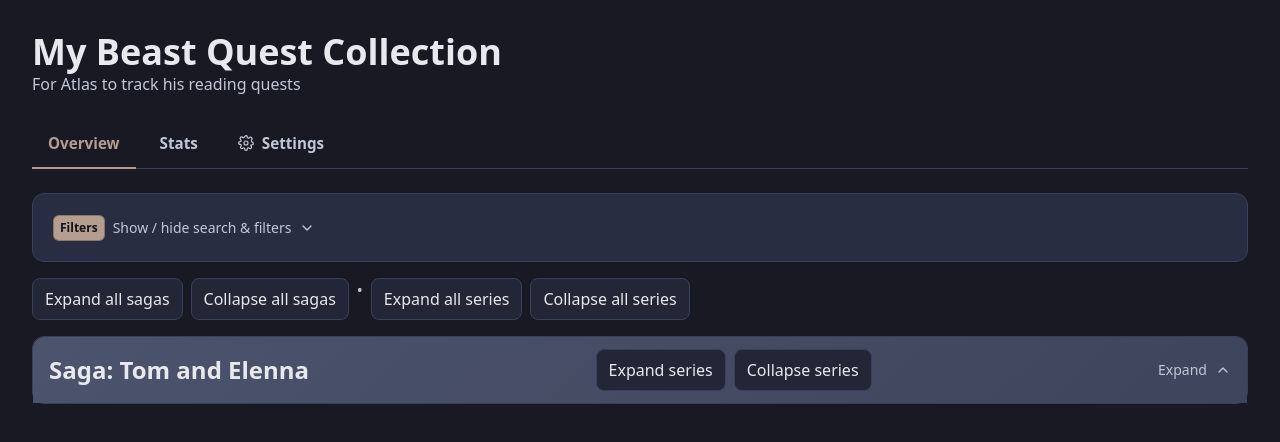
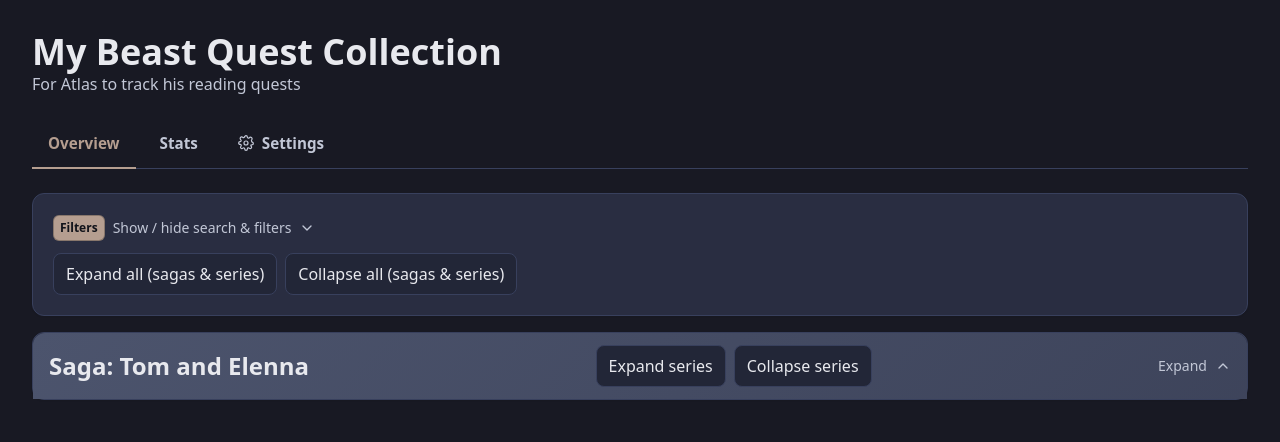
Before and after one commit to Dashdor182/beastquest, a plain HTML site: page index.html in a window 1280 px wide. Drawn offline with nearby package versions, Linux system fonts and the light colour scheme.

Commit message:
Update index.html

```diff
--- a/index.html
+++ b/index.html
@@ -32,9 +32,8 @@
 
     <!-- OVERVIEW TAB -->
     <section id="tab-overview" class="tab-panel block" role="tabpanel" aria-labelledby="tabOverview">
-      <!-- Controls -->
+      <!-- Filters (sticky) -->
       <section class="panel rounded-xl shadow-sm border brand-border p-3 sm:p-5 mb-4 sticky-toolbar">
-        <!-- Collapsible Filters -->
         <details id="filtersCollapse" class="group">
           <summary class="cursor-pointer select-none inline-flex items-center gap-2 text-sm muted hover:text-[color:var(--text)]">
             <span class="badge">Filters</span>
@@ -75,16 +74,13 @@
             </div>
           </div>
         </details>
+
+        <!-- Global expand/collapse controls (Overview) -->
+        <div class="mt-3 flex flex-wrap gap-2">
+          <button id="btnExpandAll" class="btn">Expand all (sagas & series)</button>
+          <button id="btnCollapseAll" class="btn">Collapse all (sagas & series)</button>
+        </div>
       </section>
-
-      <!-- Global expand/collapse tools -->
-      <div class="flex flex-wrap gap-2 mb-4">
-        <button id="btnExpandAllSagas" class="btn btn-ghost">Expand all sagas</button>
-        <button id="btnCollapseAllSagas" class="btn btn-ghost">Collapse all sagas</button>
-        <span class="muted">•</span>
-        <button id="btnExpandAllSeries" class="btn btn-ghost">Expand all series</button>
-        <button id="btnCollapseAllSeries" class="btn btn-ghost">Collapse all series</button>
-      </div>
 
       <!-- Results container -->
       <div id="results" class="space-y-8"></div>
@@ -115,10 +111,10 @@
           </div>
         </section>
 
-        <!-- Stats tools -->
-        <div class="flex flex-wrap gap-2">
-          <button id="btnStatsExpandAllSagas" class="btn btn-ghost">Expand all sagas</button>
-          <button id="btnStatsCollapseAllSagas" class="btn btn-ghost">Collapse all sagas</button>
+        <!-- Global expand/collapse controls (Stats) -->
+        <div class="flex flex-wrap gap-2 justify-end">
+          <button id="btnStatsExpandAll" class="btn">Expand all sagas</button>
+          <button id="btnStatsCollapseAll" class="btn">Collapse all sagas</button>
         </div>
 
         <!-- Direct saga list -->
@@ -126,7 +122,7 @@
       </div>
     </section>
 
-    <!-- SETTINGS TAB -->
+    <!-- SETTINGS TAB (unchanged except moved earlier) -->
     <section id="tab-settings" class="tab-panel hidden" role="tabpanel" aria-labelledby="tabSettings">
       <div class="grid gap-6">
         <section class="panel rounded-xl border brand-border shadow-sm">
```
